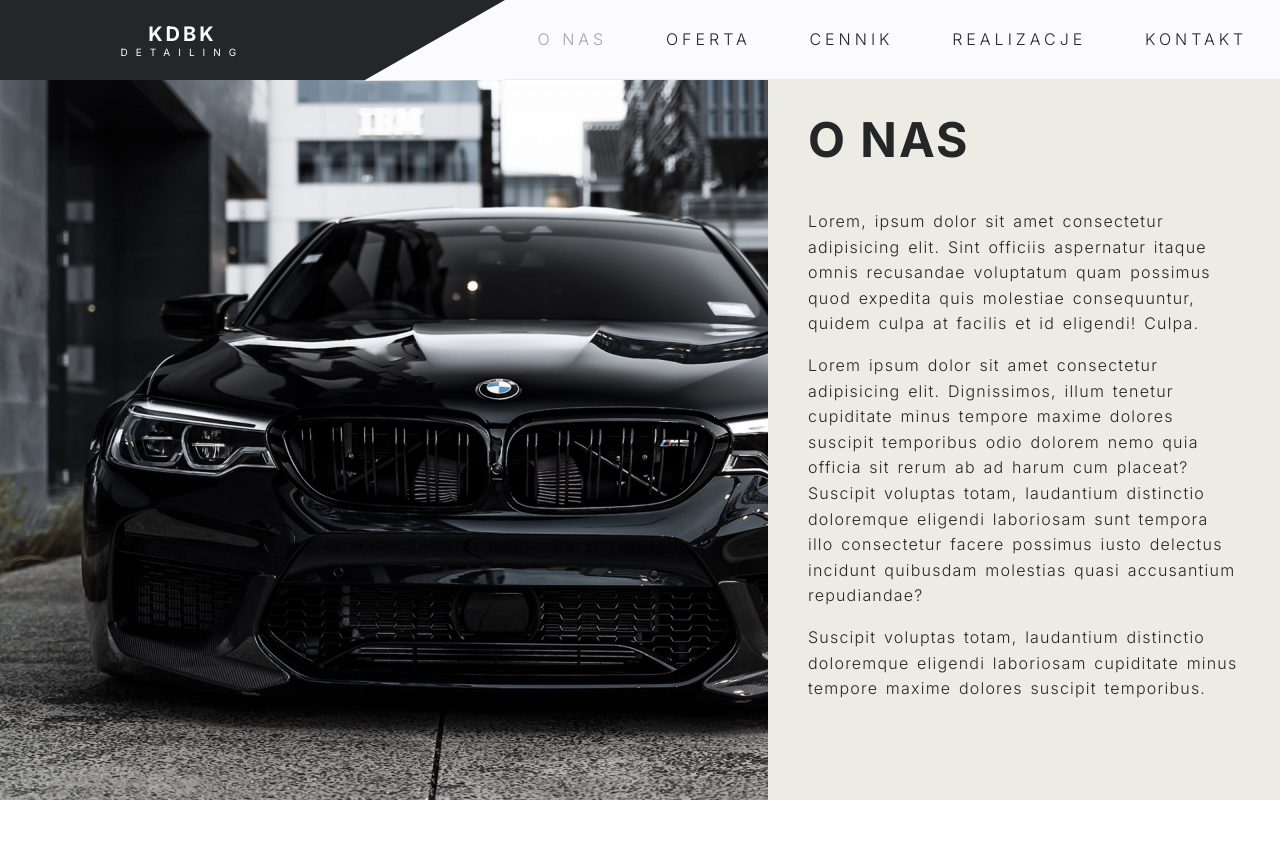
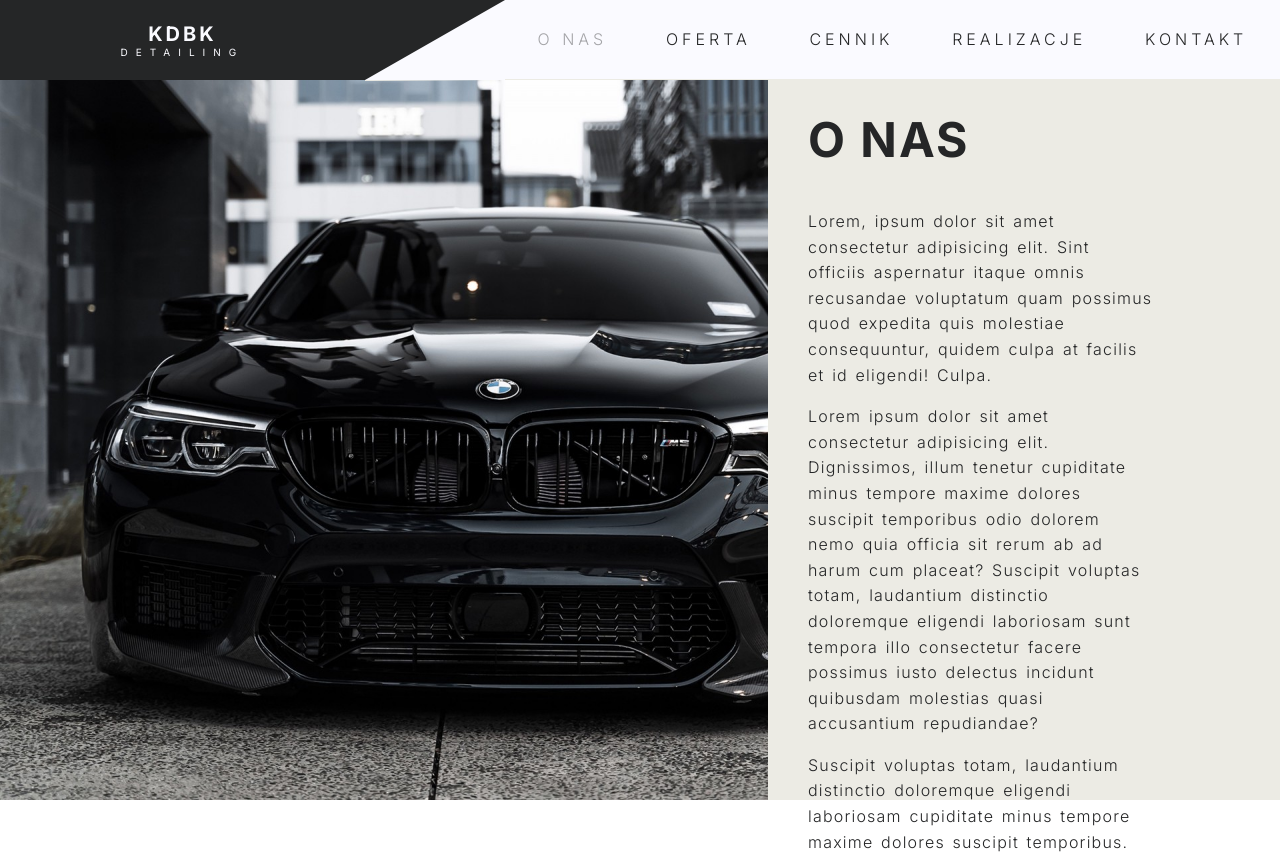
Before and after one commit to BartoszDombrow/KDBK-detailing, a React (Create React App) app in the folder kdbkdetailing/: page / in a window 1280 px wide. Before the commit the page ends 800 px from the top, so only its background shows below. Built offline with nearby package versions, Linux system fonts and the light colour scheme.

Commit message:
about-us-update

```diff
--- a/kdbkdetailing/src/views/About/about.css
+++ b/kdbkdetailing/src/views/About/about.css
@@ -20,6 +20,10 @@
   flex-direction: column;
   width: 40%;
   padding: 30px 40px;
+}
+
+.content-about > p {
+  width: 80%;
 }
 
 .title-header {
--- a/kdbkdetailing/src/views/Contact/contact.css
+++ b/kdbkdetailing/src/views/Contact/contact.css
@@ -1,7 +1,6 @@
 .contact-div {
   display: flex;
   flex-direction: column;
-  justify-content: flex-end;
   align-items: center;
   min-height: 100vh;
 }
```
